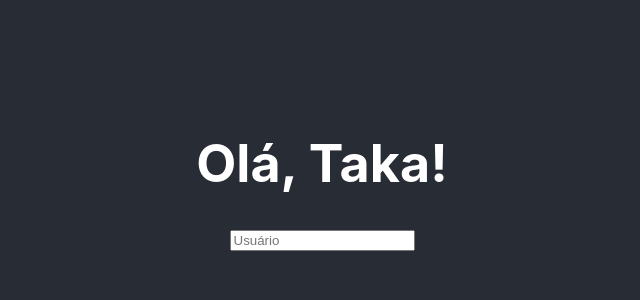
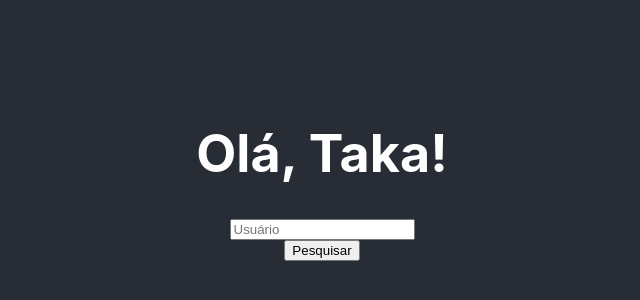
Before and after one commit to matheustakasaki/hiring-coders-react, a React (Create React App) app in the folder gamagit/: page / in a window 1280 px wide. Shown: the part 226-526 px from the top of the page, without its empty margins (318-958 px from the left). Built offline with nearby package versions, Linux system fonts and the light colour scheme.

Commit message:
Adicionando estado ao React

```diff
--- a/gamagit/src/App.js
+++ b/gamagit/src/App.js
@@ -11,6 +11,7 @@ function App(props) {
 
         <h1>{props.title}, {usuario}!</h1>
         <input name='usuario' id='usuario' className='usuarioInput' placeholder='Usuário' />
+        <button type='button'>Pesquisar</button>
       </header>
     </div>
   );
```
